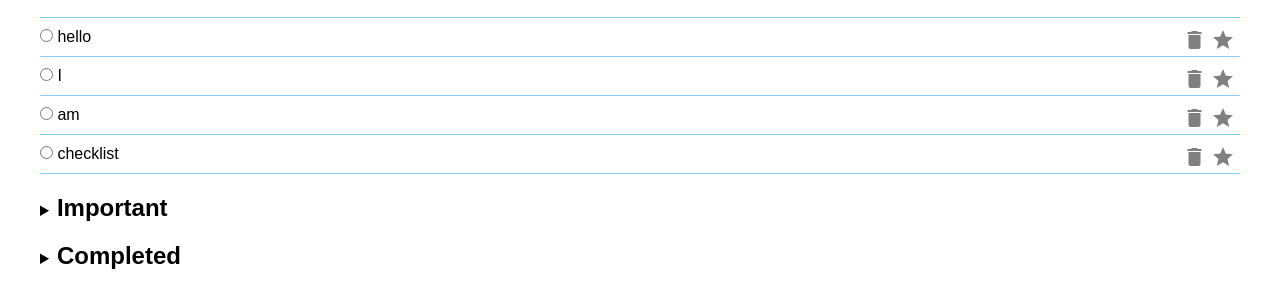
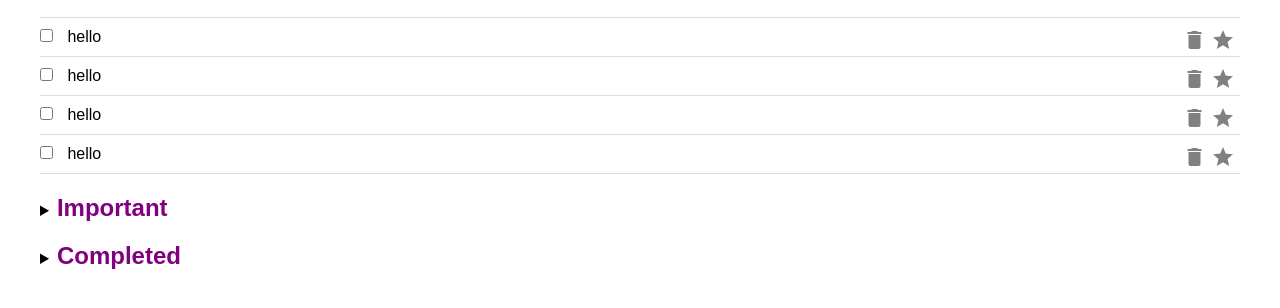
Before and after one commit to shalinikumari50/ToDoList, a plain HTML site: page p/task.html in a window 1280 px wide. Shown: the part 60-368 px from the top of the page. Drawn offline with Linux system fonts and the light colour scheme.

Commit message:
Task page edit

```diff
--- a/css/tasks.css
+++ b/css/tasks.css
@@ -11,12 +11,9 @@
 .background{
     margin:20px;
 }
-p{
-    display: inline;
-}
 hr{
     border:none;
-    background-color: lightskyblue;
+    background-color: gainsboro;
     height: 1px;
     margin-top: 10px;
     margin-bottom: 10px;
@@ -58,11 +55,13 @@ hr{
 }
 .important h2{
     display: inline;
+    color: purple;
 }
 
 .complete h2{
     display: inline;
     text-decoration: none;
+    color: purple;
 }
 .complete p{
     display: inline;
@@ -87,3 +86,6 @@ hr{
 summary{
     outline: none;
 }
+label{
+    margin-left: 10px;
+}
--- a/p/task.html
+++ b/p/task.html
@@ -15,10 +15,9 @@
     <div class="container">
         <div class="tasks">
             <hr>
-        <input type="radio" value="button">
 
-
-        <p>hello</p>
+                <input type="checkbox" class="button">
+                <label for="button">hello</label>
                 <div class="icon">
                     <span class="material-icons delete">
                         delete
@@ -28,8 +27,8 @@
                     </span>
                 </div>
         <hr>
-        <input type="radio" value="button">
-        <p>I</p>
+                <input type="checkbox" class="button">
+                <label for="button">hello</label>
                 <div class="icon">
                     <span class="material-icons delete">
                         delete
@@ -39,8 +38,8 @@
                     </span>
                 </div>
         <hr>
-        <input type="radio" value="button">
-        <p>am</p>
+            <input type="checkbox" class="button">
+            <label for="button">hello</label>
             <div class="icon">
                 <span class="material-icons delete">
                     delete
@@ -50,8 +49,8 @@
                 </span>
             </div>
         <hr>
-        <input type="radio" value="button">
-        <p>checklist</p>
+            <input type="checkbox" class="button">
+            <label for="button">hello</label>
             <div class="icon">
                 <span class="material-icons delete">
                     delete
@@ -69,8 +68,8 @@
                 <summary><h2>Important</h2></summary>
 
                 <hr>
-                <input type="radio" value="button">
-                <p>hello</p>
+                <input type="checkbox" class="button">
+                <label for="button">hello</label>
                 <div class="icon">
                     <span class="material-icons delete">
                         delete
@@ -88,8 +87,8 @@
             <details>
                 <summary><h2>Completed</h2></summary>
                 <hr>
-                <input type="radio" value="button">
-                <p>shanky</p>
+                <input type="checkbox" class="button" checked>
+                <label for="button">hello</label>
                 <div class="icon">
                     <span class="material-icons delete">
                         delete
@@ -99,7 +98,6 @@
                     </span>
                 </div>
                 <hr>
-
             </details>
 
         </div>
```
Lines whose indentation alone changed are shown as unchanged.
